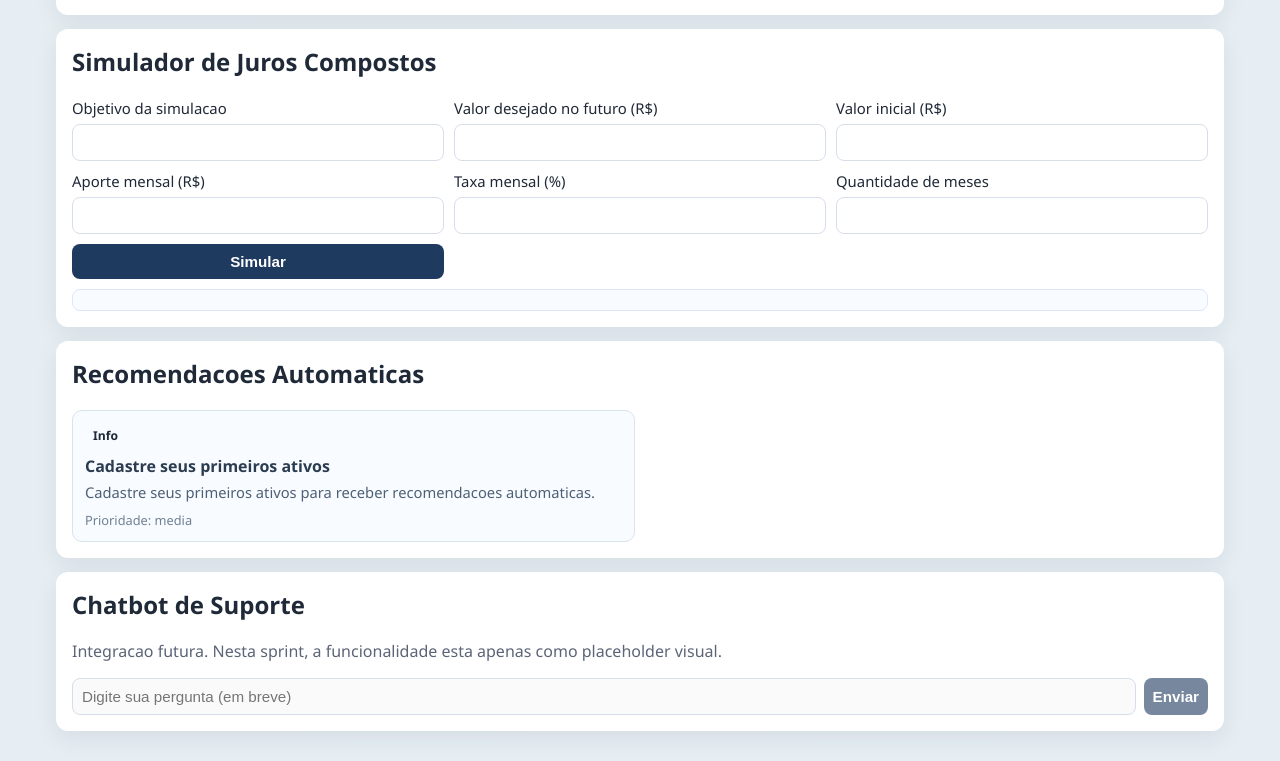
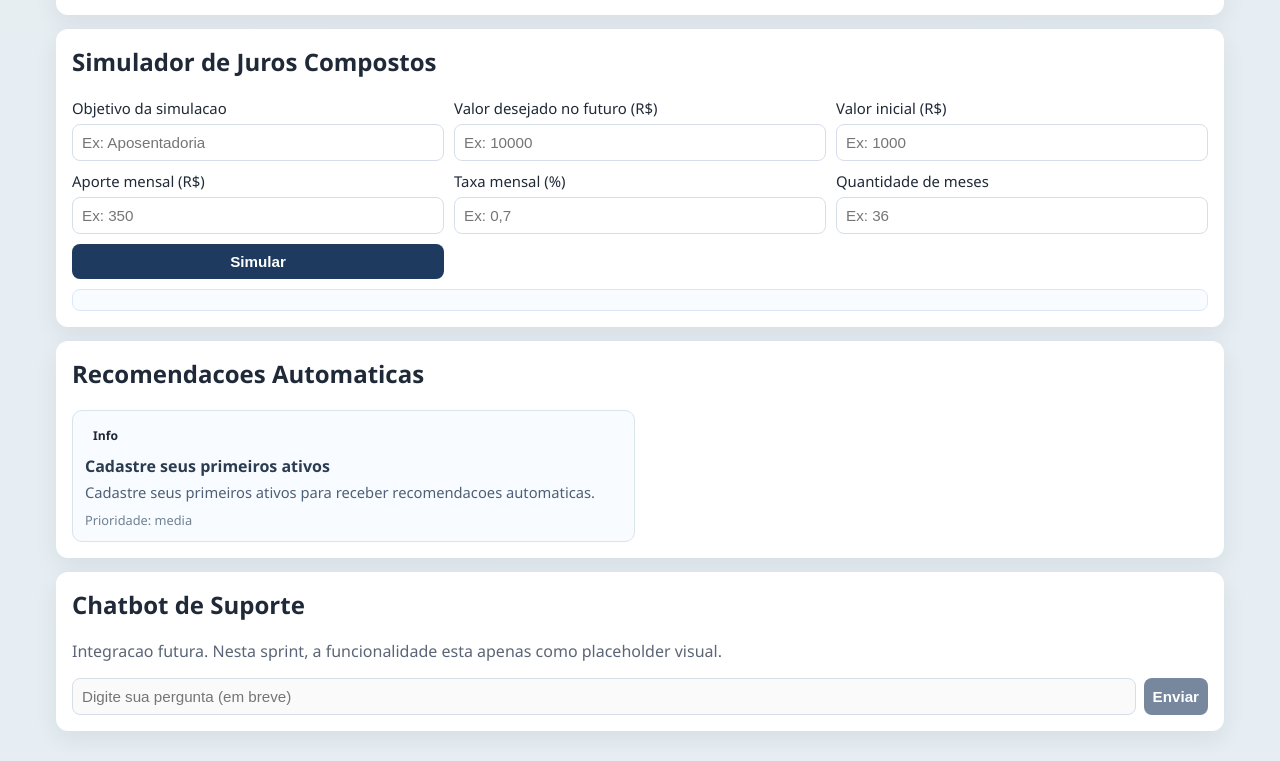
Before and after one commit to pedrofguimaa/fmpinvest-app, a plain HTML site: page frontend/index.html in a window 1280 px wide. Shown: the part 2449-3210 px from the top of the page. Drawn offline with nearby package versions, Linux system fonts and the light colour scheme; no server answers.

Commit message:
chore: adiciona placeholders no simulador

```diff
--- a/frontend/index.html
+++ b/frontend/index.html
@@ -80,12 +80,12 @@
       <section class="card">
         <h2>Simulador de Juros Compostos</h2>
         <form id="simulationForm" class="form-grid form-3col">
-          <label>Objetivo da simulacao<input id="simulationGoal" type="text" required /></label>
-          <label>Valor desejado no futuro (R$)<input id="targetAmount" type="number" min="0" step="0.01" required /></label>
-          <label>Valor inicial (R$)<input id="initialAmount" type="number" min="0" step="0.01" required /></label>
-          <label>Aporte mensal (R$)<input id="recurringContribution" type="number" min="0" step="0.01" required /></label>
-          <label>Taxa mensal (%)<input id="monthlyRatePercent" type="number" min="0" step="0.01" required /></label>
-          <label>Quantidade de meses<input id="months" type="number" min="1" step="1" required /></label>
+          <label>Objetivo da simulacao<input placeholder="Ex: Aposentadoria" id="simulationGoal" type="text" required /></label>
+          <label>Valor desejado no futuro (R$)<input placeholder="Ex: 10000" id="targetAmount" type="number" min="0" step="0.01" required /></label>
+          <label>Valor inicial (R$)<input placeholder="Ex: 1000" id="initialAmount" type="number" min="0" step="0.01" required /></label>
+          <label>Aporte mensal (R$)<input placeholder="Ex: 350" id="recurringContribution" type="number" min="0" step="0.01" required /></label>
+          <label>Taxa mensal (%)<input placeholder="Ex: 0,7" id="monthlyRatePercent" type="number" min="0" step="0.01" required /></label>
+          <label>Quantidade de meses<input placeholder="Ex: 36" id="months" type="number" min="1" step="1" required /></label>
           <button type="submit">Simular</button>
         </form>
         <div id="simulationResult" class="result-box"></div>
```
